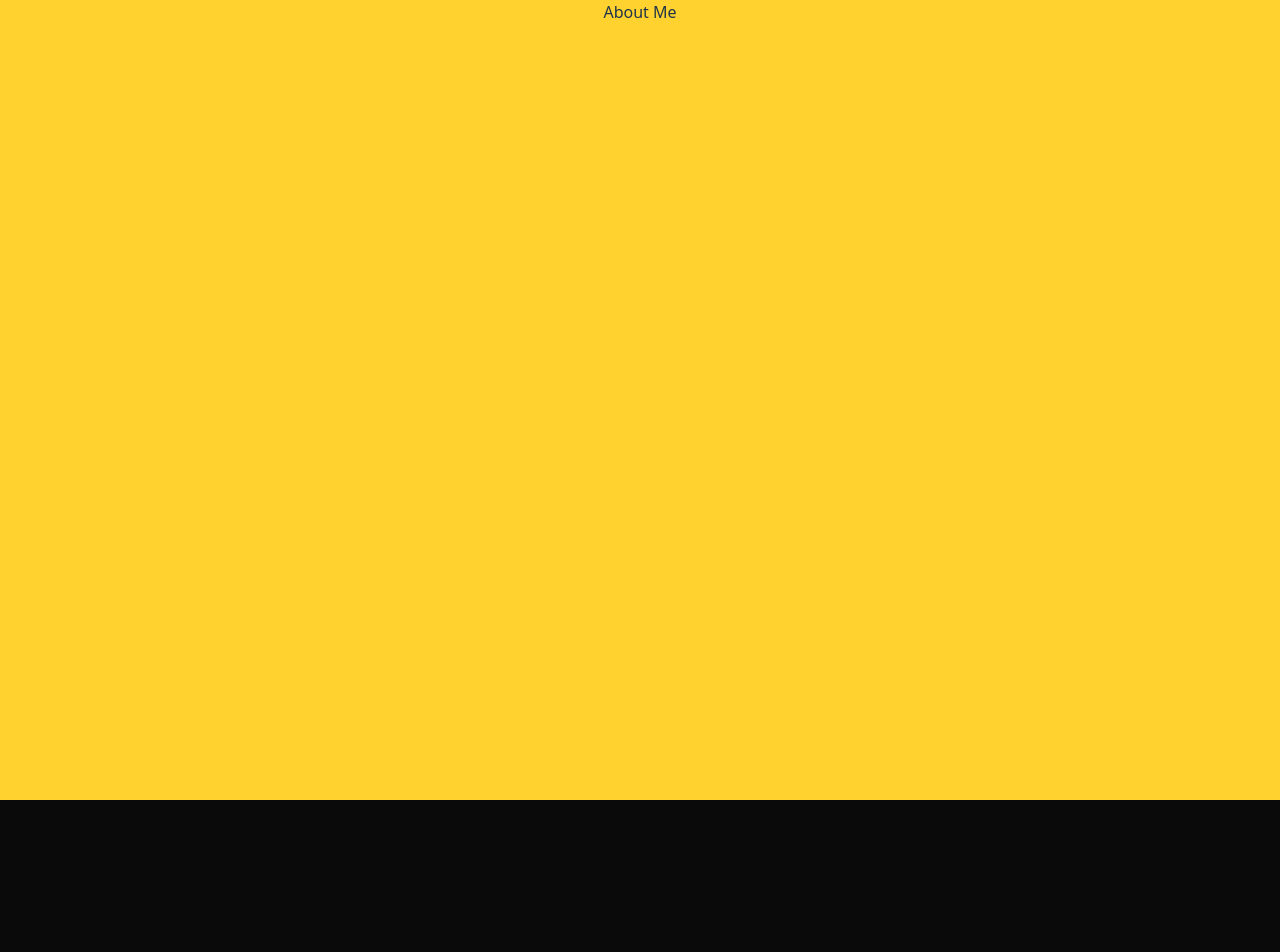
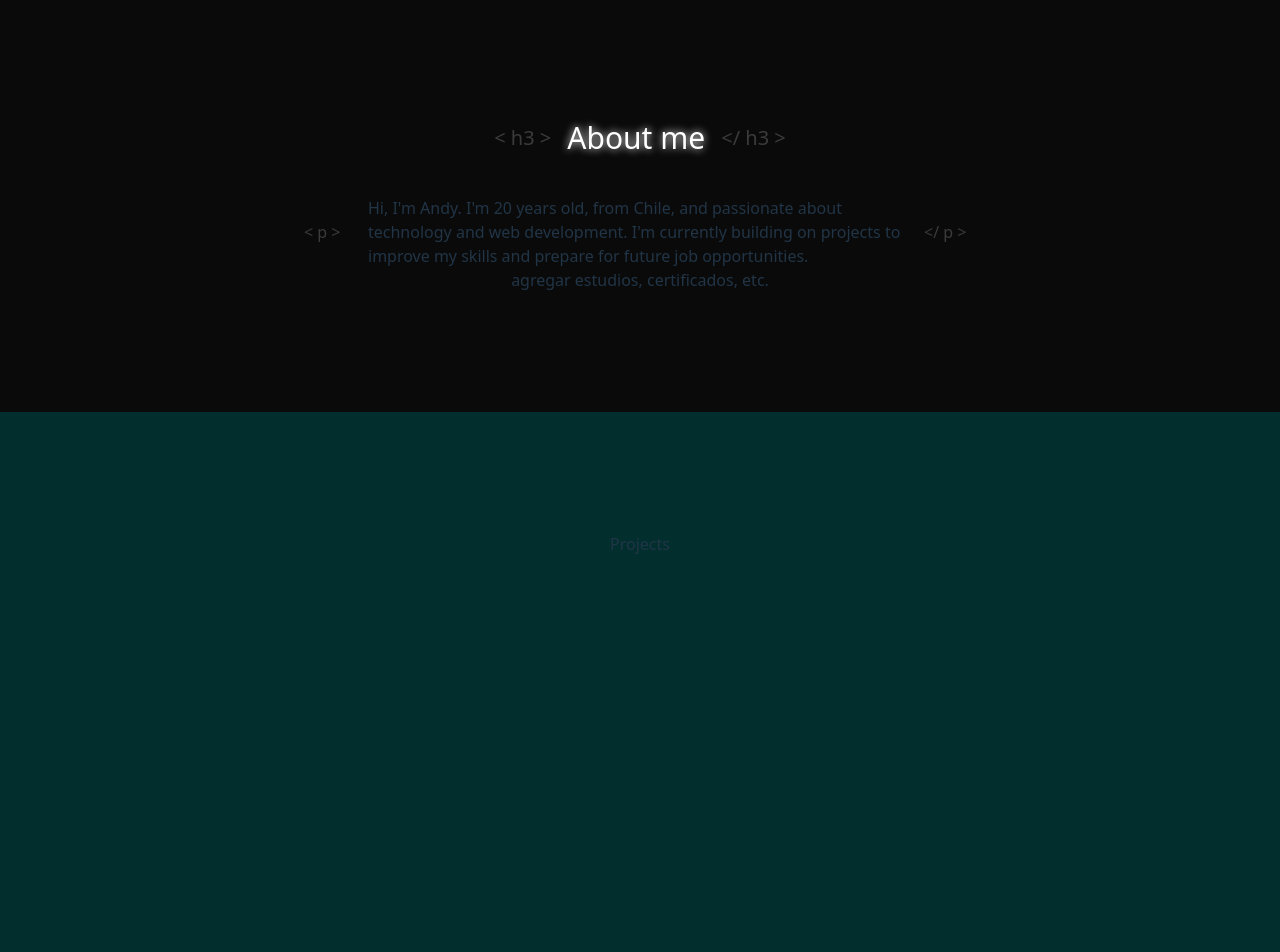
Before and after one commit to Anghy73/portafolio-v1.0, a React (Vite) app: page / in a window 1280 px wide. Shown: the part 1100-2052 px from the top of the page. Built offline with nearby package versions, Linux system fonts and the light colour scheme.

Commit message:
avances en el about me

```diff
--- a/src/App.tsx
+++ b/src/App.tsx
@@ -1,6 +1,8 @@
 import './App.css'
+import AboutMe from './components/AboutMe'
 import Header from './components/Header'
 import Home from './components/Home'
+import Projects from './components/Projects'
 import ScrollAnimation from './components/ScrollAnimation'
 
 function App() {
@@ -10,11 +12,8 @@ function App() {
       <ScrollAnimation>
         <main className='w-full h-full bg-[#0a0a0a]'>
           <Home></Home>
-          <section className='w-full h-screen bg-amber-300'>
-            <h2>About Me</h2>
-          </section>
-          {/* <AboutMe></AboutMe> */}
-          {/* <Projects></Projects> */}
+          <AboutMe></AboutMe>
+          <Projects></Projects>
           {/* <Skills></Skills> */}
           {/* <Contact></Contact> */}
         </main>
--- /dev/null
+++ b/src/components/AboutMe.tsx
@@ -0,0 +1,13 @@
+function AboutMe() {
+  return (
+    <section id="about" className='w-full max-w-2xl h-full flex flex-col justify-center items-center py-30 mx-auto'>
+      <h2 className="font-medium text-3xl flex justify-center items-center gap-4 pb-10"><span className="text-white/20 text-xl">&#60; h3 &#62;</span> <span className="text-white text-shadow-[0px_0px_8px] text-shadow-white">About me </span><span className="text-white/20 text-xl">&#60;/ h3 &#62;</span></h2>
+      <p className="font-medium text-left flex justify-center items-center"><span className="min-w-13 text-white/20 text-md mr-3">&#60; p &#62;</span>Hi, I'm Andy. I'm 20 years old, from Chile, and passionate about technology and web development. I'm currently building on projects to improve my skills and prepare for future job opportunities.<span className="text-white/20 text-md min-w-13">&#60;/ p &#62;</span></p>
+      <div>
+        <p>agregar estudios, certificados, etc.</p>
+      </div>
+    </section>
+  )
+}
+
+export default AboutMe
--- a/src/components/Header.tsx
+++ b/src/components/Header.tsx
@@ -30,10 +30,10 @@ function Header() {
       <nav className="w-full h-full flex justify-center items-center">
         <ul className="flex justify-center items-center gap-10 text-white text-shadow-[0px_0px_8px] text-shadow-white font-medium">
           <li className="hover:text-teal-500 hover:text-shadow-[0px_0px_8px] hover:text-shadow-teal-600 transition-all">
-            <a href="#"><span className="text- text-teal-500">&#123;</span> About me <span className="text- text-teal-500">&#125;</span></a>
+            <a href="#about"><span className="text- text-teal-500">&#123;</span> About me <span className="text- text-teal-500">&#125;</span></a>
           </li>
           <li className="hover:text-teal-500 hover:text-shadow-[0px_0px_8px] hover:text-shadow-teal-600">
-            <a href="#"><span className="text- text-teal-500">&#123;</span> Projects <span className="text- text-teal-500">&#125;</span></a>
+            <a href="#projects"><span className="text- text-teal-500">&#123;</span> Projects <span className="text- text-teal-500">&#125;</span></a>
           </li>
           <li className="hover:text-teal-500 hover:text-shadow-[0px_0px_8px] hover:text-shadow-teal-600">
             <a href="#"><span className="text- text-teal-500">&#123;</span> Skills <span className="text- text-teal-500">&#125;</span></a>
--- a/src/components/Home.tsx
+++ b/src/components/Home.tsx
@@ -81,7 +81,7 @@ function Home() {
             <span className="w-5 text-right my-auto mr-4">10</span>
             <div className="pl-34">
               <div className="flex justify-center items-center">
-                <span>&#60;</span> h3 <span>&#62;</span> <span className="text-2xl text-teal-400 text-shadow-[0px_0px_8px] text-shadow-teal-400 px-3">Frontend Developer</span> <span>&#60;</span>/ h3 <span>&#62;</span>
+                <span>&#60;</span> h2 <span>&#62;</span> <span className="text-2xl text-teal-400 text-shadow-[0px_0px_8px] text-shadow-teal-400 px-3">Frontend Developer</span> <span>&#60;</span>/ h2 <span>&#62;</span>
               </div>
             </div>
           </div>
--- /dev/null
+++ b/src/components/Projects.tsx
@@ -0,0 +1,9 @@
+function Projects() {
+  return (
+    <div id="projects" className="w-full h-screen bg-teal-950 py-30">
+      <h3>Projects</h3>
+    </div>
+  )
+}
+
+export default Projects
--- a/src/index.css
+++ b/src/index.css
@@ -13,6 +13,7 @@
   text-rendering: optimizeLegibility;
   -webkit-font-smoothing: antialiased;
   -moz-osx-font-smoothing: grayscale;
+  scroll-behavior: smooth;
 }
 
 a {
```
